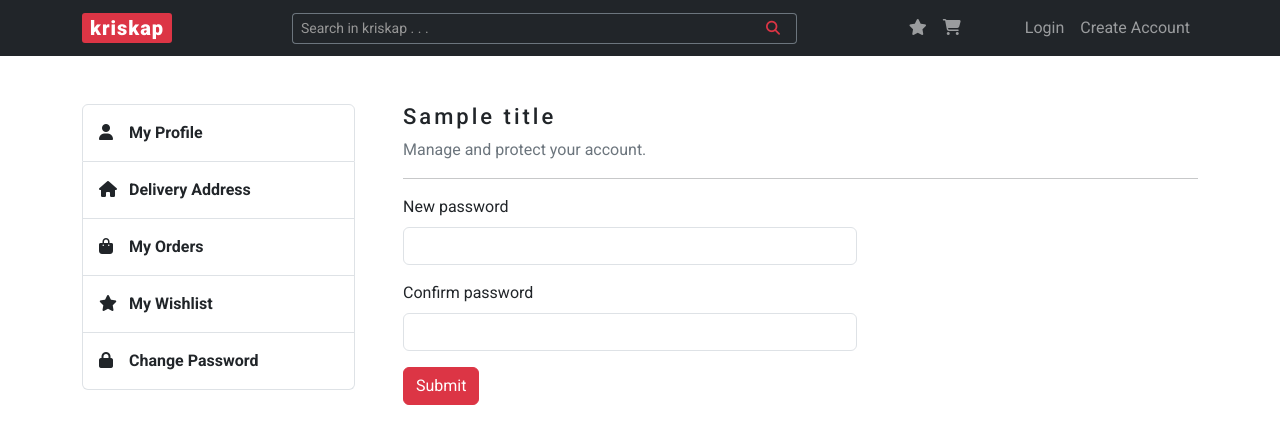
After one commit to crisaianvergara/kriskap, a Python web app: template kriskap/templates/change_password.html in a window 1280 px wide. The commit adds this page. Shown: the top 444 px of the page. Run offline with Jinja, Linux system fonts and the light colour scheme; the template is opened without the code that fills it: most values are stand-ins (such as "Sample title", 1, 10 or a date in 2020); form fields are guessed from the names that the template uses; some libraries are stand-ins or nearby versions.

Commit message:
completed change password

```diff
--- a/kriskap/__init__.py
+++ b/kriskap/__init__.py
@@ -24,6 +24,7 @@ def create_app():
     from kriskap.carts.routes import carts
     from kriskap.wishlist.routes import wishlists
     from kriskap.addresses.routes import addresses
+    from kriskap.password.routes import password
 
     app.register_blueprint(main)
     app.register_blueprint(users)
@@ -32,5 +33,6 @@ def create_app():
     app.register_blueprint(carts)
     app.register_blueprint(wishlists)
     app.register_blueprint(addresses)
+    app.register_blueprint(password)
 
     return app
--- a/kriskap/main/routes.py
+++ b/kriskap/main/routes.py
@@ -1,4 +1,4 @@
-from flask import render_template, Blueprint
+from flask import Blueprint, render_template
 from kriskap.models import Product
 
 main = Blueprint("main", __name__)
--- a/kriskap/templates/aside.html
+++ b/kriskap/templates/aside.html
@@ -4,9 +4,7 @@
         <a class="list-group-item list-group-item-action py-3" href="{{ url_for('addresses.address') }}"><i class="fa-solid fa-house"></i>Delivery Address</a>
         <a class="list-group-item list-group-item-action py-3" href="#"><i class="fa-solid fa-bag-shopping"></i>My Orders</a>
         <a class="list-group-item list-group-item-action py-3" href="{{ url_for('wishlists.wishlist') }}"><i class="fa-solid fa-star"></i>My Wishlist</a>
-        <a class="list-group-item list-group-item-action py-3" href="#"><i class="fa-solid fa-eye"></i>Recently Viewed</a>
-        <a class="list-group-item list-group-item-action py-3" href="#"><i class="fa-solid fa-credit-card"></i>My Credits</a>
-        <a class="list-group-item list-group-item-action py-3" href="#"><i class="fa-solid fa-lock"></i>Change Password</a>
+        <a class="list-group-item list-group-item-action py-3" href="{{ url_for('password.change_password') }}"><i class="fa-solid fa-lock"></i>Change Password</a>
         {% if current_user.user_type == "admin" %}
             <a class="list-group-item list-group-item-action py-3" href="{{ url_for('products.product') }}"><i class="fa-solid fa-box"></i>Products</a>
             <a class="list-group-item list-group-item-action py-3" href="{{ url_for('admins.admin') }}"><i class="fa-solid fa-key"></i>Admin & Users</a>
--- /dev/null
+++ b/kriskap/templates/change_password.html
@@ -0,0 +1,50 @@
+{% extends "base.html" %}
+
+{% block content %}
+    <section id="section-account" class="content-section mb-5">
+        <div class="row justify-content-between">
+            {% include "aside.html" %}
+            <div class="col-lg-9 ps-lg-5">
+                <h3>{{ title }}</h3>
+                <p class="text-secondary">Manage and protect your account.</p>
+                <hr>
+                <form method="POST" action="" novalidate>
+                    {{ form.csrf_token }}
+                    <fieldset>
+                        <div class="row justify-content-between">
+                            <div class="col-md-7">
+                                <div class="mb-3">
+                                    {{ form.new_password.label(class='form-label') }}
+                                    {% if form.new_password.errors %}
+                                        {{ form.new_password(class='form-control is-invalid') }}
+                                        <div class="invalid-feedback">
+                                            {% for error in form.new_password.errors %}
+                                                <span>{{ error }}</span>
+                                            {% endfor %}
+                                        </div>
+                                    {% else %}
+                                        {{ form.new_password(class='form-control') }}
+                                    {% endif %}
+                                </div>
+                                <div class="mb-3">
+                                    {{ form.confirm_password.label(class='form-label') }}
+                                    {% if form.confirm_password.errors %}
+                                        {{ form.confirm_password(class='form-control is-invalid') }}
+                                        <div class="invalid-feedback">
+                                            {% for error in form.confirm_password.errors %}
+                                                <span>{{ error }}</span>
+                                            {% endfor %}
+                                        </div>
+                                    {% else %}
+                                        {{ form.confirm_password(class='form-control') }}
+                                    {% endif %}
+                                </div>
+                                {{ form.submit(class="btn btn-danger") }}
+                            </div>
+                        </div>
+                    </fieldset>
+                </form>
+            </div>
+        </div>
+    </section>
+{% endblock %}
--- a/kriskap/templates/wishlist.html
+++ b/kriskap/templates/wishlist.html
@@ -10,7 +10,7 @@
                 <hr>
                 <div class="d-flex flex-row flex-wrap justify-content-start">
                     {% for wishlist in wishlists %}
-                    <div class="card border-0 m-4 shadow-lg position-relative" style="width: 10rem;">
+                    <div class="card border-0 m-4 shadow position-relative" style="width: 10rem;">
                         <div class="card-body the-product">
                             <a href="{{ url_for('wishlists.remove_wishlist', wishlist_id=wishlist.id) }}" class="nav-link position-absolute top-0 end-0 m-3">
                                 <i class="fa-solid fa-x text-danger"></i>
```
Also changed, not shown: kriskap/password/forms.py (added, +13 -0 lines), kriskap/password/routes.py (added, +24 -0 lines), instance/site.db, kriskap/password/__init__.py (added).
